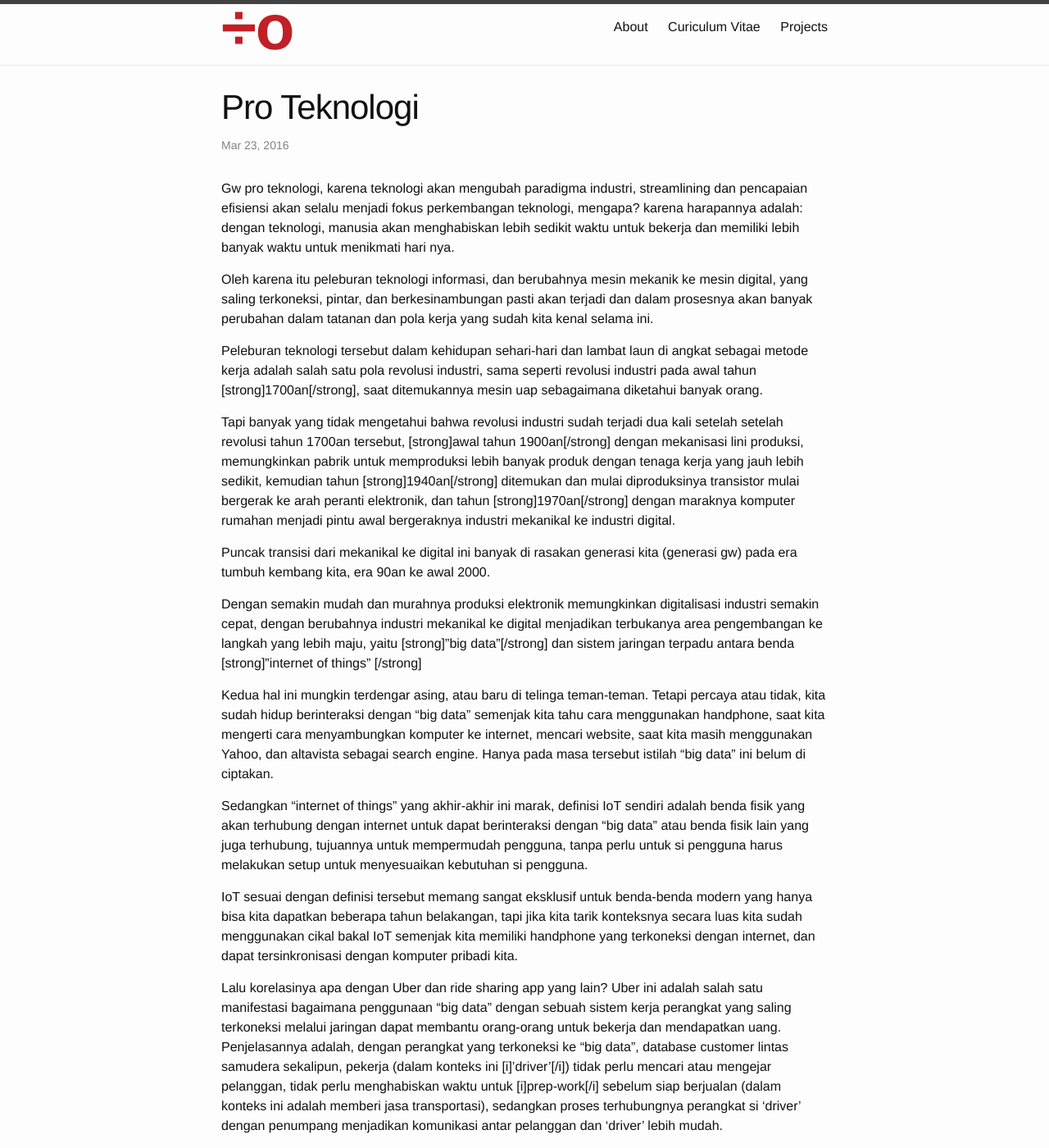
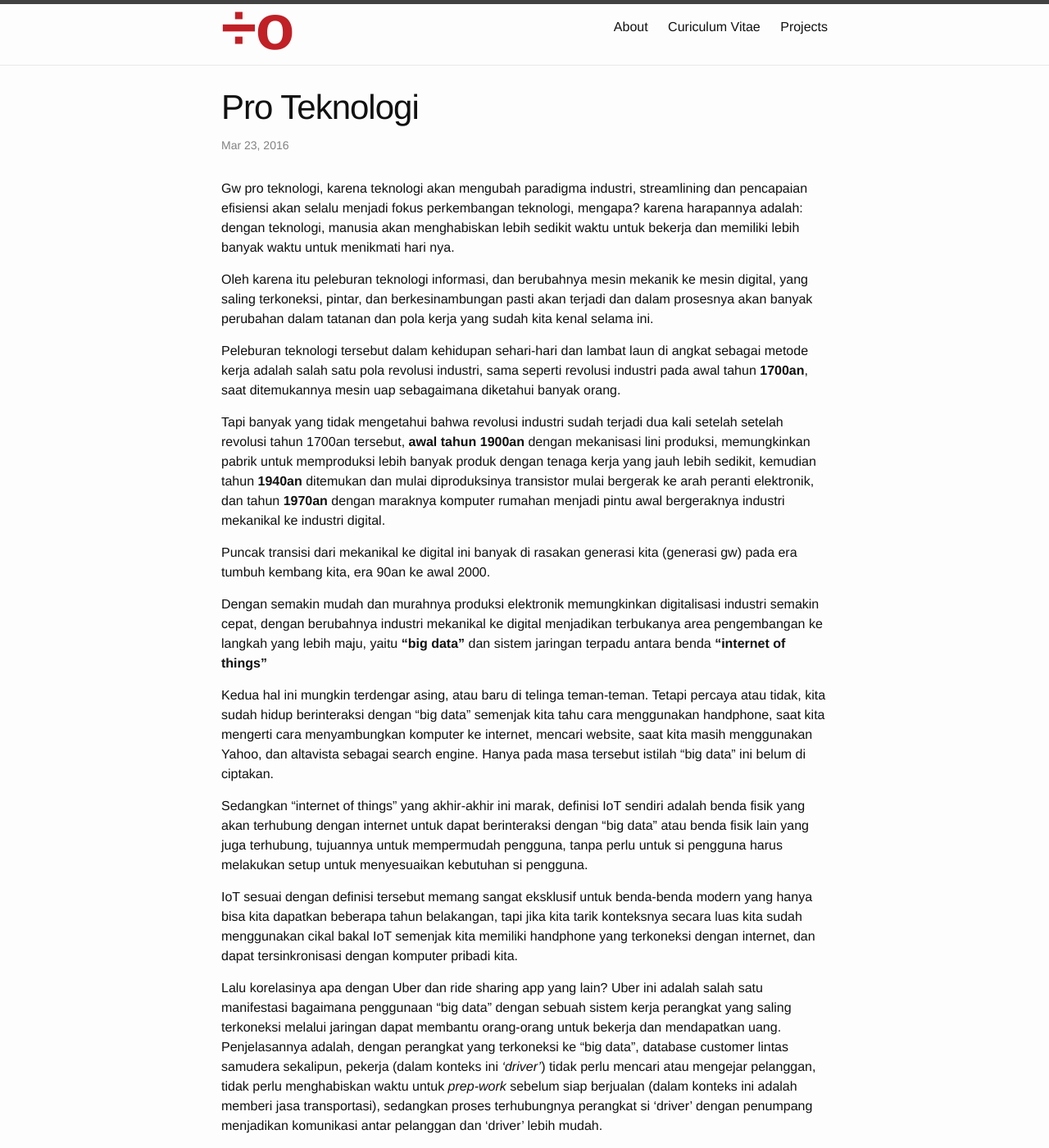
Before and after one commit to ColdDrip/ColdDrip.github.io, a Jekyll site: the page built from _posts/2016-03-23-pro-teknologi.markdown, in a window 1280 px wide and 1400 px high. Shown: the whole window at 82% size. Built offline with Jekyll 4.4.1, drawn with Linux system fonts in a browser that asks for light colours; comment, search, counter and statistics services are not loaded.

Commit message:
formatting

```diff
--- a/_posts/2016-03-23-pro-teknologi.markdown
+++ b/_posts/2016-03-23-pro-teknologi.markdown
@@ -9,13 +9,13 @@ Gw pro teknologi, karena teknologi akan mengubah paradigma industri, streamlinin
 
 Oleh karena itu peleburan teknologi informasi, dan berubahnya mesin mekanik ke mesin digital, yang saling terkoneksi, pintar, dan berkesinambungan pasti akan terjadi dan dalam prosesnya akan banyak perubahan dalam tatanan dan pola kerja yang sudah kita kenal selama ini.
 
-Peleburan teknologi tersebut dalam kehidupan sehari-hari dan lambat laun di angkat sebagai metode kerja adalah salah satu pola revolusi industri, sama seperti revolusi industri pada awal tahun [strong]1700an[/strong], saat ditemukannya mesin uap sebagaimana diketahui banyak orang.
+Peleburan teknologi tersebut dalam kehidupan sehari-hari dan lambat laun di angkat sebagai metode kerja adalah salah satu pola revolusi industri, sama seperti revolusi industri pada awal tahun <strong>1700an</strong>, saat ditemukannya mesin uap sebagaimana diketahui banyak orang.
 
-Tapi banyak yang tidak mengetahui bahwa revolusi industri sudah terjadi dua kali setelah setelah revolusi tahun 1700an tersebut, [strong]awal tahun 1900an[/strong] dengan mekanisasi lini produksi, memungkinkan pabrik untuk memproduksi lebih banyak produk dengan tenaga kerja yang jauh lebih sedikit, kemudian tahun [strong]1940an[/strong] ditemukan dan mulai diproduksinya transistor mulai bergerak ke arah peranti elektronik, dan tahun [strong]1970an[/strong] dengan maraknya komputer rumahan menjadi pintu awal bergeraknya industri mekanikal ke industri digital.
+Tapi banyak yang tidak mengetahui bahwa revolusi industri sudah terjadi dua kali setelah setelah revolusi tahun 1700an tersebut, <strong> awal tahun 1900an</strong> dengan mekanisasi lini produksi, memungkinkan pabrik untuk memproduksi lebih banyak produk dengan tenaga kerja yang jauh lebih sedikit, kemudian tahun <strong>1940an</strong> ditemukan dan mulai diproduksinya transistor mulai bergerak ke arah peranti elektronik, dan tahun <strong> 1970an</strong> dengan maraknya komputer rumahan menjadi pintu awal bergeraknya industri mekanikal ke industri digital.
 
 Puncak transisi dari mekanikal ke digital ini banyak di rasakan generasi kita (generasi gw) pada era tumbuh kembang kita, era 90an ke awal 2000.
 
-Dengan semakin mudah dan murahnya produksi elektronik memungkinkan digitalisasi industri semakin cepat, dengan berubahnya industri mekanikal ke digital menjadikan terbukanya area pengembangan ke langkah yang lebih maju, yaitu [strong]"big data"[/strong] dan sistem jaringan terpadu antara benda [strong]"internet of things" [/strong]
+Dengan semakin mudah dan murahnya produksi elektronik memungkinkan digitalisasi industri semakin cepat, dengan berubahnya industri mekanikal ke digital menjadikan terbukanya area pengembangan ke langkah yang lebih maju, yaitu <strong>"big data"</strong> dan sistem jaringan terpadu antara benda <strong>"internet of things"</strong>
 
 Kedua hal ini mungkin terdengar asing, atau baru di telinga teman-teman. Tetapi percaya atau tidak, kita sudah hidup berinteraksi dengan "big data" semenjak kita tahu cara menggunakan handphone, saat kita mengerti cara menyambungkan komputer ke internet, mencari website, saat kita masih menggunakan Yahoo, dan altavista sebagai search engine. Hanya pada masa tersebut istilah "big data" ini belum di ciptakan.
 
@@ -23,7 +23,7 @@ Sedangkan "internet of things" yang akhir-akhir ini marak, definisi IoT sendiri
 
 IoT sesuai dengan definisi tersebut memang sangat eksklusif untuk benda-benda modern yang hanya bisa kita dapatkan beberapa tahun belakangan, tapi jika kita tarik konteksnya secara luas kita sudah menggunakan cikal bakal IoT semenjak kita memiliki handphone yang terkoneksi dengan internet, dan dapat tersinkronisasi dengan komputer pribadi kita.
 
-Lalu korelasinya apa dengan Uber dan ride sharing app yang lain? Uber ini adalah salah satu manifestasi bagaimana penggunaan "big data" dengan sebuah sistem kerja perangkat yang saling terkoneksi melalui jaringan dapat membantu orang-orang untuk bekerja dan mendapatkan uang. Penjelasannya adalah, dengan perangkat yang terkoneksi ke "big data", database customer lintas samudera sekalipun, pekerja (dalam konteks ini [i]'driver'[/i]) tidak perlu mencari atau mengejar pelanggan, tidak perlu menghabiskan waktu untuk [i]prep-work[/i] sebelum siap berjualan (dalam konteks ini adalah memberi jasa transportasi), sedangkan proses terhubungnya perangkat si 'driver' dengan penumpang menjadikan komunikasi antar pelanggan dan 'driver' lebih mudah.
+Lalu korelasinya apa dengan Uber dan ride sharing app yang lain? Uber ini adalah salah satu manifestasi bagaimana penggunaan "big data" dengan sebuah sistem kerja perangkat yang saling terkoneksi melalui jaringan dapat membantu orang-orang untuk bekerja dan mendapatkan uang. Penjelasannya adalah, dengan perangkat yang terkoneksi ke "big data", database customer lintas samudera sekalipun, pekerja (dalam konteks ini <i>'driver'</i>) tidak perlu mencari atau mengejar pelanggan, tidak perlu menghabiskan waktu untuk <i>prep-work</i> sebelum siap berjualan (dalam konteks ini adalah memberi jasa transportasi), sedangkan proses terhubungnya perangkat si 'driver' dengan penumpang menjadikan komunikasi antar pelanggan dan 'driver' lebih mudah.
 
 Lalu prinsip teknologi ini, yang pada dasarnya sangat mudah di pahami, dan tidak kreatif sama sekali. Di kemas dalam bentuk business model yang intuitif, tidak membosankan dan yang terpenting adalah lebih murah untuk di jalankan. Disinilah proses industri kreatif yang di gencarkan oleh presiden Joko terjadi.
 
```
